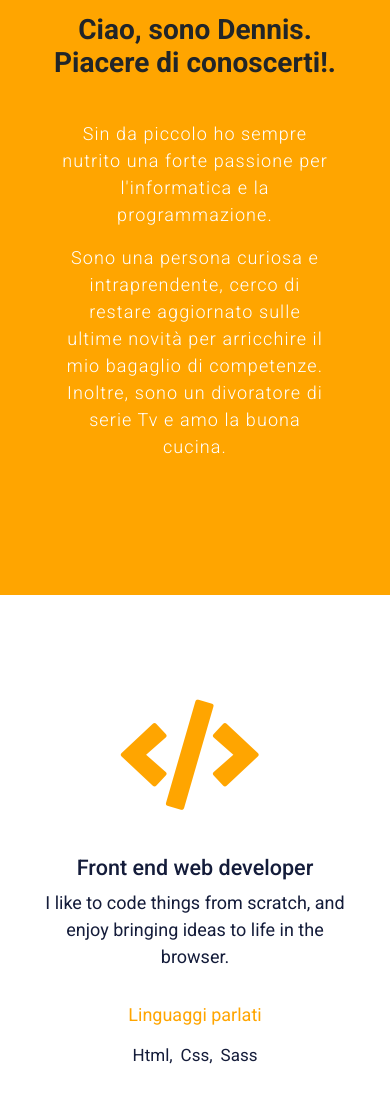
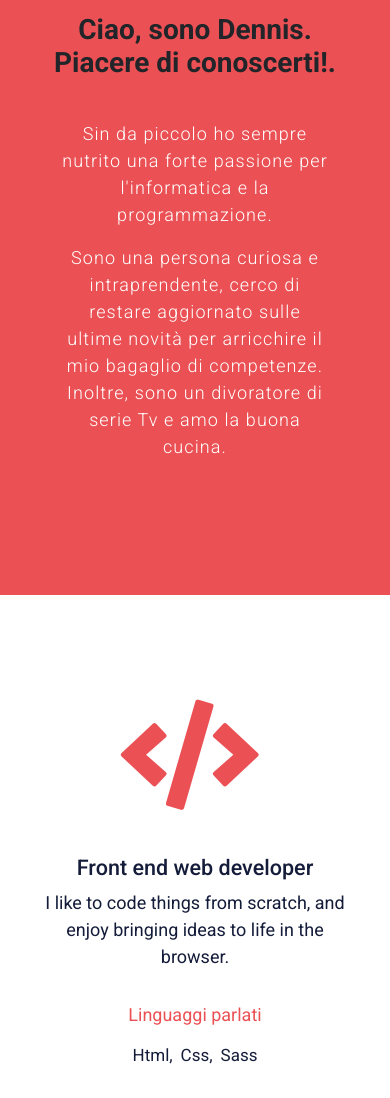
Before and after one commit to denniolimpio/Myportfolio, a plain HTML site: page index.html in a window 390 px wide. Shown: the part 899-1997 px from the top of the page. Drawn offline with nearby package versions, Linux system fonts and the light colour scheme; a web font is replaced by a local one.

Commit message:
edit primary color

```diff
--- a/css/style.css
+++ b/css/style.css
@@ -22,7 +22,7 @@
 
 /* regole generali */
 span {
-  color: orange;
+  color: #EB5154;
   font-size: 18px;
   font-weight: 400;
 }
@@ -110,7 +110,7 @@ header .ms_navbar {
 .ms_presentation-body{
   height: 600px;
   width: 100%;
-  background: orange;
+  background: #EB5154;
 
 
 }
@@ -192,7 +192,7 @@ header .ms_navbar {
 .card-item i {
   font-size: 110px;
   padding: 30px 0;
-  color: orange;
+  color: #EB5154;
 }
   .card-text ul {
     padding: 15px 0;
@@ -280,7 +280,7 @@ header .ms_navbar {
   .ms_presentation-body{
     height: 100%;
     width: 100%;
-    background: orange;
+    background: #EB5154;
 
 
   }
--- a/index.html
+++ b/index.html
@@ -68,7 +68,7 @@
             <p>I design and code beautifully simple things, and I love what I do.</p>
 
             <div class="ms_avatar-container">
-              <img src="img/avata3.png" alt="">
+              <img src="img/avata1.png" alt="">
             </div>
 
             <div class="ms_texture-image-container">
```
Also changed, not shown: img/avata1.png (added), img/skilldef.png.
